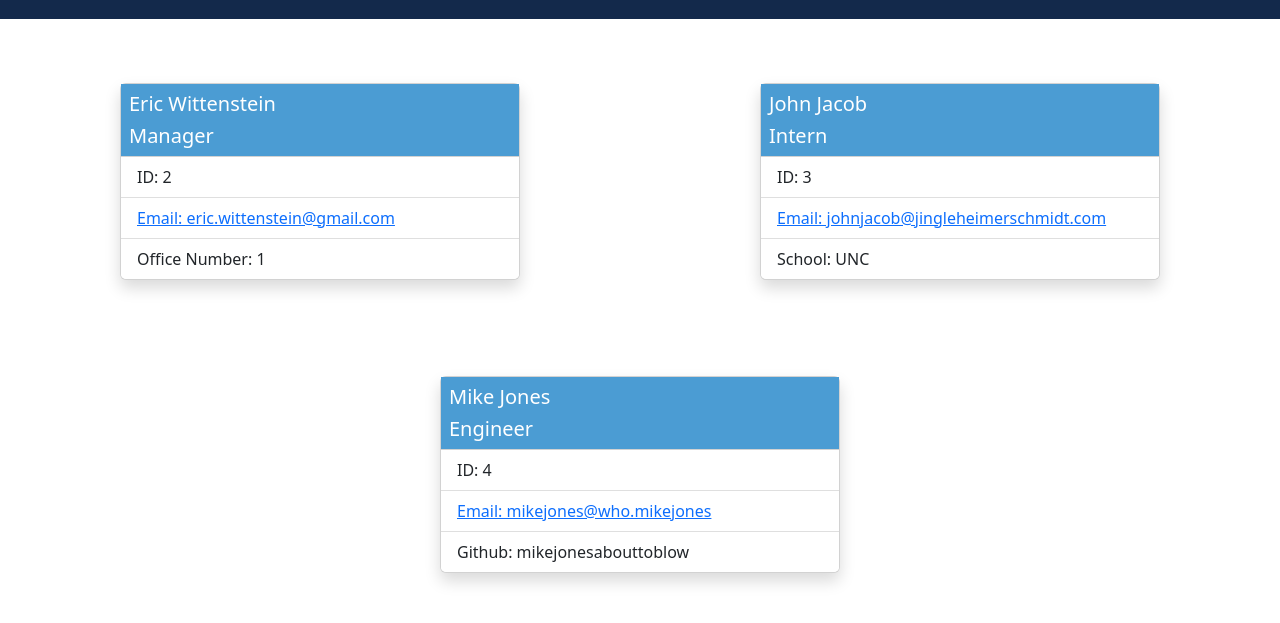
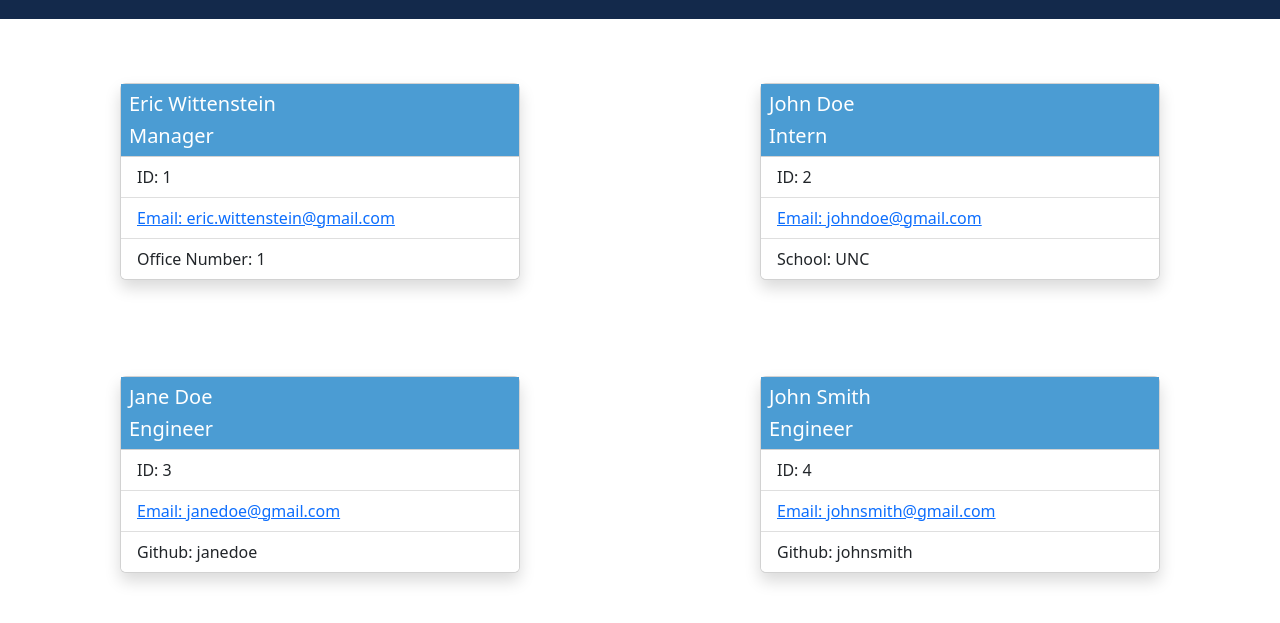
Before and after one commit to ericwittenstein/Info-Card-Generator, a website: page dist/index.html in a window 1280 px wide. Shown: the part 79-702 px from the top of the page. Drawn offline with nearby package versions, Linux system fonts and the light colour scheme.

```diff
--- a/dist/index.html
+++ b/dist/index.html
@@ -25,7 +25,7 @@
                 <h5 class="card-text m-2">Manager</h5>
             </div>
             <ul class="list-group list-group-flush">
-                <li class="list-group-item">ID: 2</li>
+                <li class="list-group-item">ID: 1</li>
                 <li class="list-group-item"><a href="mailto: eric.wittenstein@gmail.com" target="_blank">Email: eric.wittenstein@gmail.com</a></li>
                 <li class="list-group-item">Office Number: 1</li>
             </ul>
@@ -34,24 +34,35 @@
 
             <div class="card m-5 shadow" style="width: 25rem;">
                 <div class="text-white" style="background-color: #4B9CD3;">
-                    <h5 class="card-title m-2">John Jacob</h5>
+                    <h5 class="card-title m-2">John Doe</h5>
                     <h5 class="card-text m-2">Intern</h5>
                 </div>
                 <ul class="list-group list-group-flush">
-                    <li class="list-group-item">ID: 3</li>
-                    <li class="list-group-item"><a href="mailto: johnjacob@jingleheimerschmidt.com" target="_blank">Email: johnjacob@jingleheimerschmidt.com</a></li>
+                    <li class="list-group-item">ID: 2</li>
+                    <li class="list-group-item"><a href="mailto: johndoe@gmail.com" target="_blank">Email: johndoe@gmail.com</a></li>
                     <li class="list-group-item">School: UNC</li>
                 </ul>
             </div>
             <div class="card m-5 shadow" style="width: 25rem;">
                 <div class="text-white" style="background-color: #4B9CD3;">
-                    <h5 class="card-title m-2">Mike Jones</h5>
+                    <h5 class="card-title m-2">Jane Doe</h5>
+                    <h5 class="card-text m-2">Engineer</h5>
+                </div>
+                <ul class="list-group list-group-flush">
+                    <li class="list-group-item">ID: 3</li>
+                    <li class="list-group-item"><a href="mailto: janedoe@gmail.com" target="_blank">Email: janedoe@gmail.com</a></li>
+                    <li class="list-group-item">Github: janedoe</li>
+                </ul>
+            </div>
+            <div class="card m-5 shadow" style="width: 25rem;">
+                <div class="text-white" style="background-color: #4B9CD3;">
+                    <h5 class="card-title m-2">John Smith</h5>
                     <h5 class="card-text m-2">Engineer</h5>
                 </div>
                 <ul class="list-group list-group-flush">
                     <li class="list-group-item">ID: 4</li>
-                    <li class="list-group-item"><a href="mailto: mikejones@who.mikejones" target="_blank">Email: mikejones@who.mikejones</a></li>
-                    <li class="list-group-item">Github: mikejonesabouttoblow</li>
+                    <li class="list-group-item"><a href="mailto: johnsmith@gmail.com" target="_blank">Email: johnsmith@gmail.com</a></li>
+                    <li class="list-group-item">Github: johnsmith</li>
                 </ul>
             </div>
 
```
Also changed, not shown: README.md.
